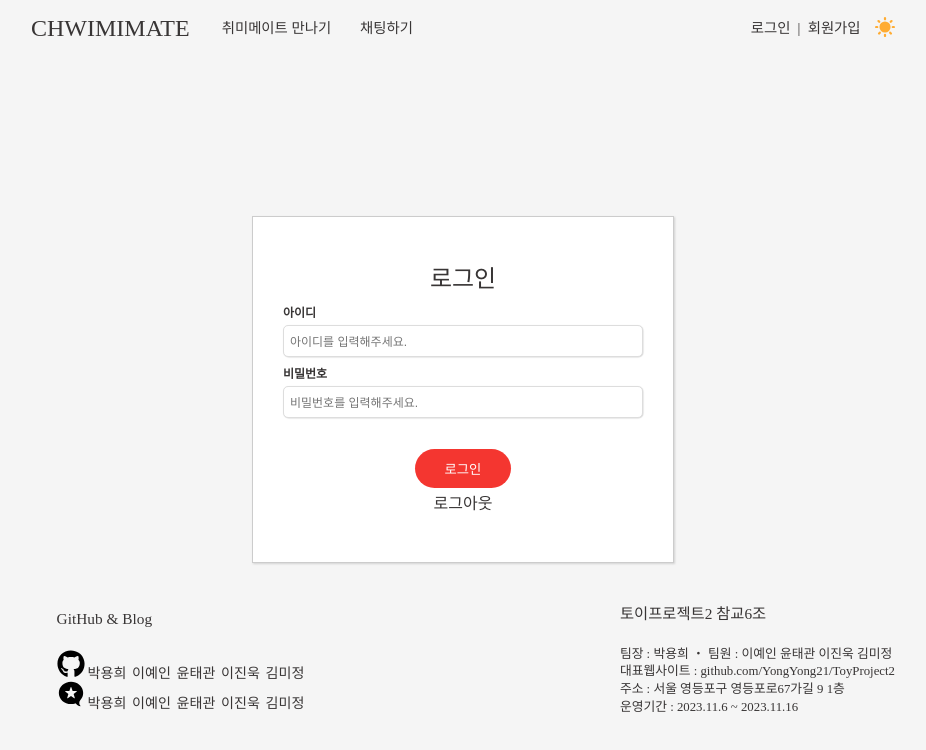
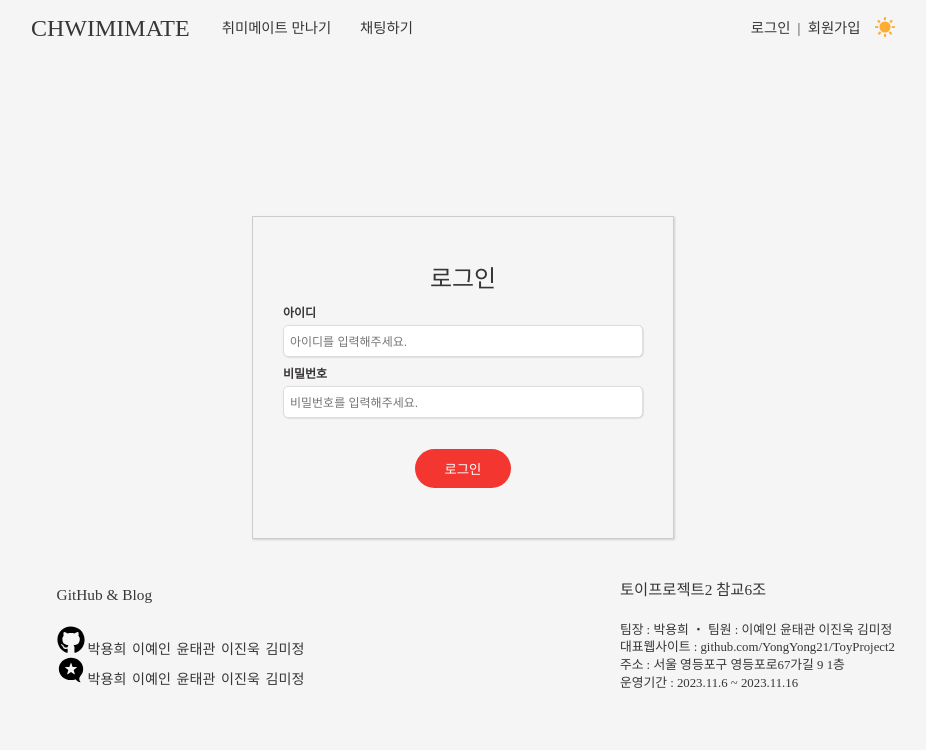
Before and after one commit to KDT1-FE/Y_FE_Toy2, a React (Vite) app: page /login in a window 1280 px wide. Shown: the top 750 px of the page, without its empty margins (177-1103 px from the left). Built offline with nearby package versions, Linux system fonts and the light colour scheme; no server answers.

Commit message:
Feat: 로그인/회원가입 다크모드 CSS 변경

```diff
--- a/src/components/Login/LoginForm/LoginForm.tsx
+++ b/src/components/Login/LoginForm/LoginForm.tsx
@@ -31,9 +31,9 @@ function LoginForm() {
           const refreshToken = data.refreshToken;
           setAccessToken(token);
           sessionStorage.setItem("refreshToken", refreshToken);
-          sessionStorage.setItem("userId", loginData.id)
+          sessionStorage.setItem("userId", loginData.id);
           setLoading(false);
-          navigate('/');
+          navigate("/");
         })
         .catch((error) => {
           console.error(error);
@@ -66,7 +66,6 @@ function LoginForm() {
       />
       <ErrorMessage>{errorMessage}</ErrorMessage>
       <FormInputBtn value={"로그인"} />
-      <p>{accessToken ? "로그인 상태" : "로그아웃"}</p>
     </LoginContainer>
   );
 }
--- a/src/pages/Login/Login.tsx
+++ b/src/pages/Login/Login.tsx
@@ -23,7 +23,8 @@ const LoginContainer = styled.div`
   padding: 50px 30px;
   margin-top: 20vh;
   box-shadow: rgba(0, 0, 0, 0.15) 1px 1px 2px;
-  background-color: #fff;
+  background-color: ${({ theme }) => theme.bgColor};
+  color: ${({ theme }) => theme.textColor};
 `;
 
 const Title = styled.h2`
--- a/src/pages/SignUp/SignUp.tsx
+++ b/src/pages/SignUp/SignUp.tsx
@@ -23,7 +23,8 @@ const SignUpContainer = styled.div`
   padding: 50px 30px;
   margin-top: 20vh;
   box-shadow: rgba(0, 0, 0, 0.15) 1px 1px 2px;
-  background-color: #fff;
+  background-color: ${({ theme }) => theme.bgColor};
+  color: ${({ theme }) => theme.textColor};
 `;
 
 const Title = styled.h2`
```
